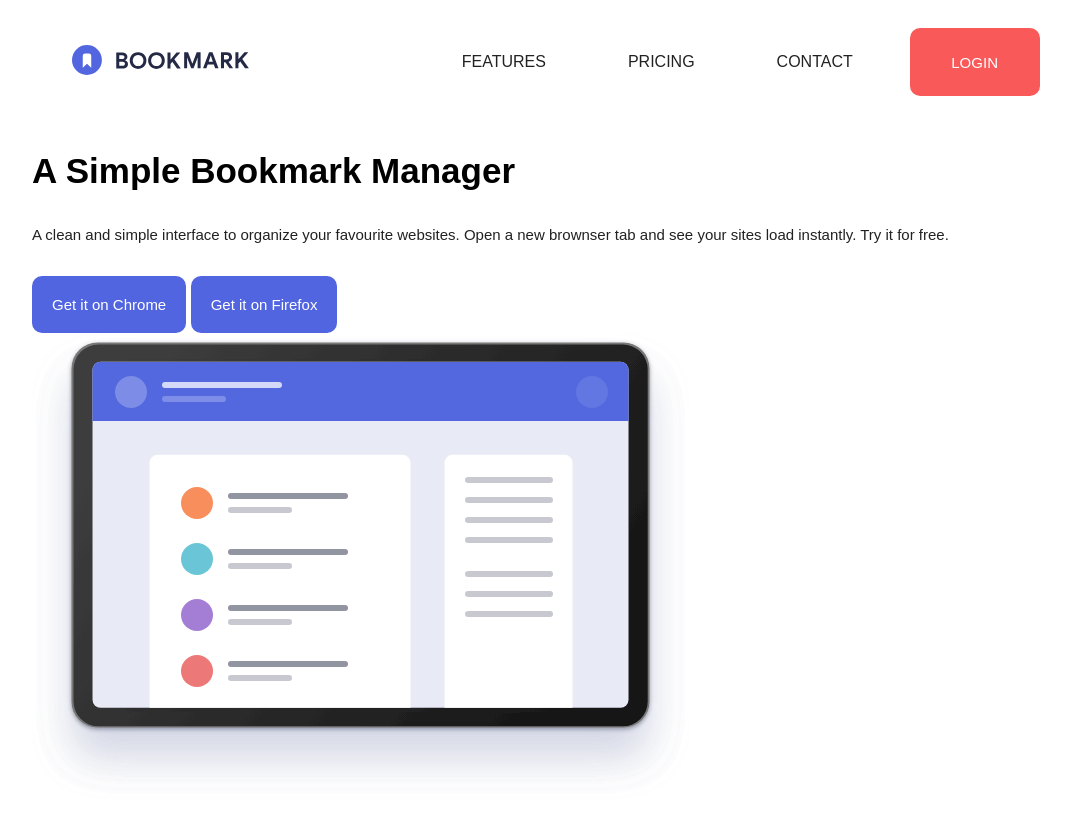
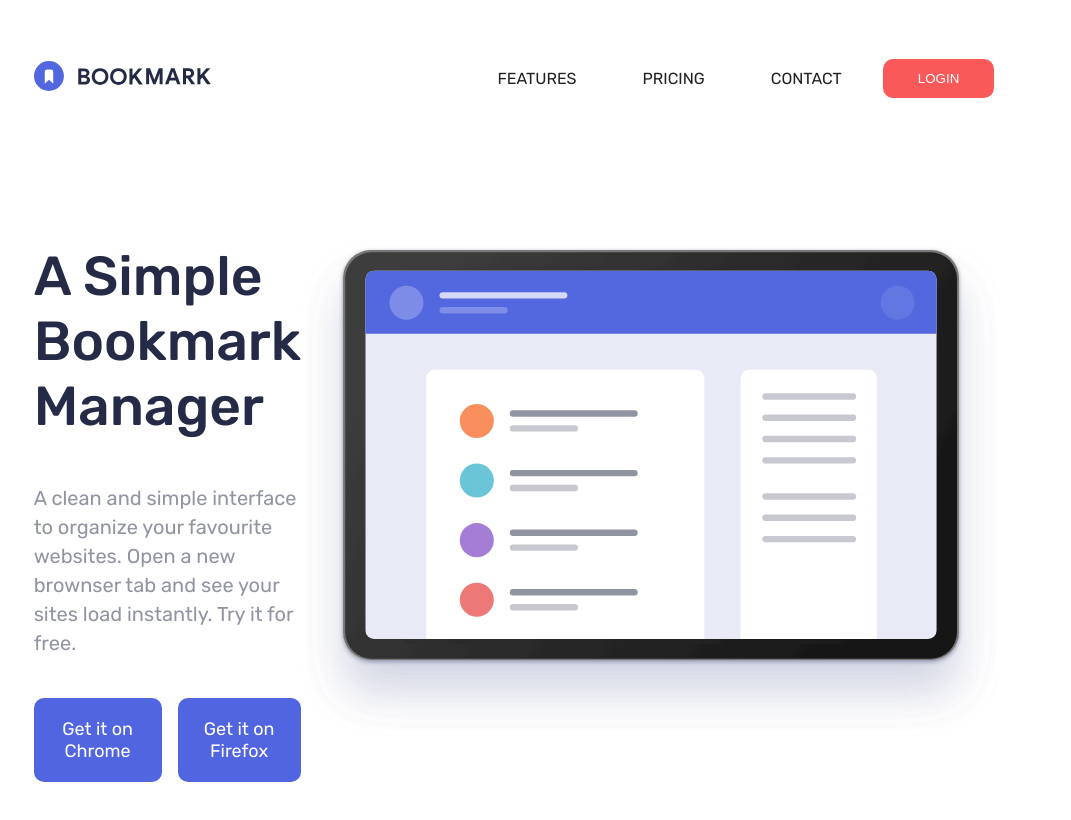
Before and after one commit to zanlamar/ITA-S1.MAQUETACION, a plain HTML site: page main.html in a window 1280 px wide. Shown: the whole page, without its empty margins (126-1197 px from the left). Drawn offline with Linux system fonts and the light colour scheme.

Commit message:
main banner w font ok

```diff
--- a/Estilos/styles.css
+++ b/Estilos/styles.css
@@ -13,8 +13,7 @@ html {
     max-height: 80px;
     align-items: center;
     justify-content: space-between;
-    padding: 20px 15%;
-
+    padding: 50px 12%;
 }
 
 .logo img {
@@ -22,31 +21,40 @@ html {
 }
 
 
-
 /* MENU - LISTA */
 .menu ul {
     display: flex;
+    align-items: center;
     list-style-type: none;
+    height: 40px;
 
     margin: 0;
     padding: 0;
-    gap: 2rem;
+    gap: 1rem;
+
+    font-weight: 400;
+    font-style: normal;
+    font-size: 16px;
 }
 
 .menu li {
     padding: 25px;
+    color:#000000;
 }
 
 .menu-boton {
     background-color:#FA5959;
     color: white;
 
-    padding: 20px 8%;
     border-radius: 10px;
+    border: 0px;
+    font-weight: 300;
+    padding-left: 35px;
+    padding-right: 35px;
+    padding-top: 12px;
+    padding-bottom: 12px;
 
 }
-
-
 
 .menu a {
     text-decoration: none;
@@ -57,12 +65,18 @@ html {
     color: #FA5959;
 }
 
+/* MAIN BANNER*/
+
 #contenedorMain{
+    background-color: white;
     display: flex;
-    flex-direction: row;
-    flex-wrap: wrap;
-    margin-left: 150px;
+    max-width: 1440px;
+    max-height: 590px;
     align-items: center;
+    justify-content: space-between;
+    padding: 50px 12%;
+
+    font-weight: 400px;
 
 }
 
@@ -72,23 +86,54 @@ html {
 
 }
 
-h3 {
-    text-decoration: bold;
-    font-size: 35px;
-    color:#000000
+.columna1Main ul{
+    display: flex;
+    align-items: center;
+    list-style-type: none;
+
+    gap: 1rem;
+    margin: 0;
+    padding:0;
+
 }
 
-p {
-    color: #222222;
-    font-size:15px;
+
+.columna1Main h2 {
+    font-size: 55px;
+    font-style: normal;
+    color:#252b46;
+    font-weight: 500;
+    font-style: normal;
+
 }
 
-button {
+.columna1Main p{
+    color: #9194a1;
+
+    font-size: 20px;
+    font-style: normal;
+    font-weight: 400;
+    line-height: 29px;
+
+    margin-top: 30px;
+    margin-bottom: 40px;
+
+
+}
+
+.columna1Main button {
     padding: 20px;
     background-color:#5265E1;
     color:white;
     border: none;
     border-radius: 10px;
-    font-size: 15px;
+    font-size: 18px;
+    font-weight: 500px;
+    font-family: "Rubik", sans-serif;
 
 }
+
+.columna2Main img{
+    width: 700px;
+;
+}
--- a/main.html
+++ b/main.html
@@ -9,6 +9,11 @@
     <title>Bookmark</title>
     <link rel="icon" type="image" href="recursos/Recursosentrega S1.2.-20250519/Imagenes/favicon-32x32.png">
     <link rel="stylesheet" href="Estilos/styles.css "/>
+
+    <link rel="preconnect" href="https://fonts.googleapis.com">
+    <link rel="preconnect" href="https://fonts.gstatic.com" crossorigin>
+    <link href="https://fonts.googleapis.com/css2?family=IBM+Plex+Sans:ital,wght@0,100..700;1,100..700&family=Rubik:ital,wght@0,300..900;1,300..900&display=swap" rel="stylesheet">
+
 </head>
 
 <body>
@@ -35,11 +40,12 @@
     <main>
         <div id="contenedorMain">
             <div class="columna1Main">
-                <h3>A Simple Bookmark Manager</h3>
+                <h2>A Simple Bookmark Manager</h2>
                 <p>A clean and simple interface to organize your favourite websites. Open a new brownser tab and see your sites load instantly. Try it for free.</p>
-                <br>
-                <button type="button">Get it on Chrome</button>
-                <button type="button">Get it on Firefox</button>
+                <ul>
+                    <button type="button">Get it on Chrome</button>
+                    <button type="button">Get it on Firefox</button>
+                </ul>
             </div>
 
             <div class="columna2Main">
```
